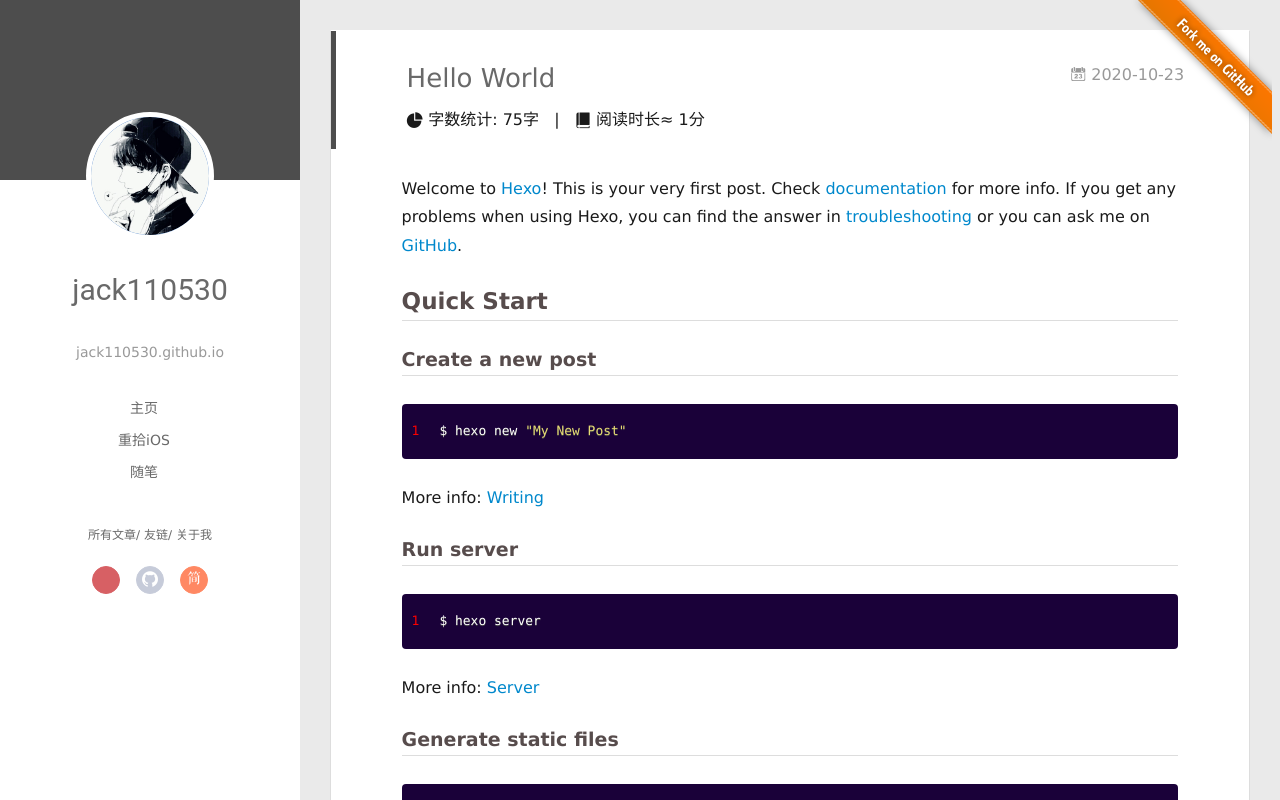
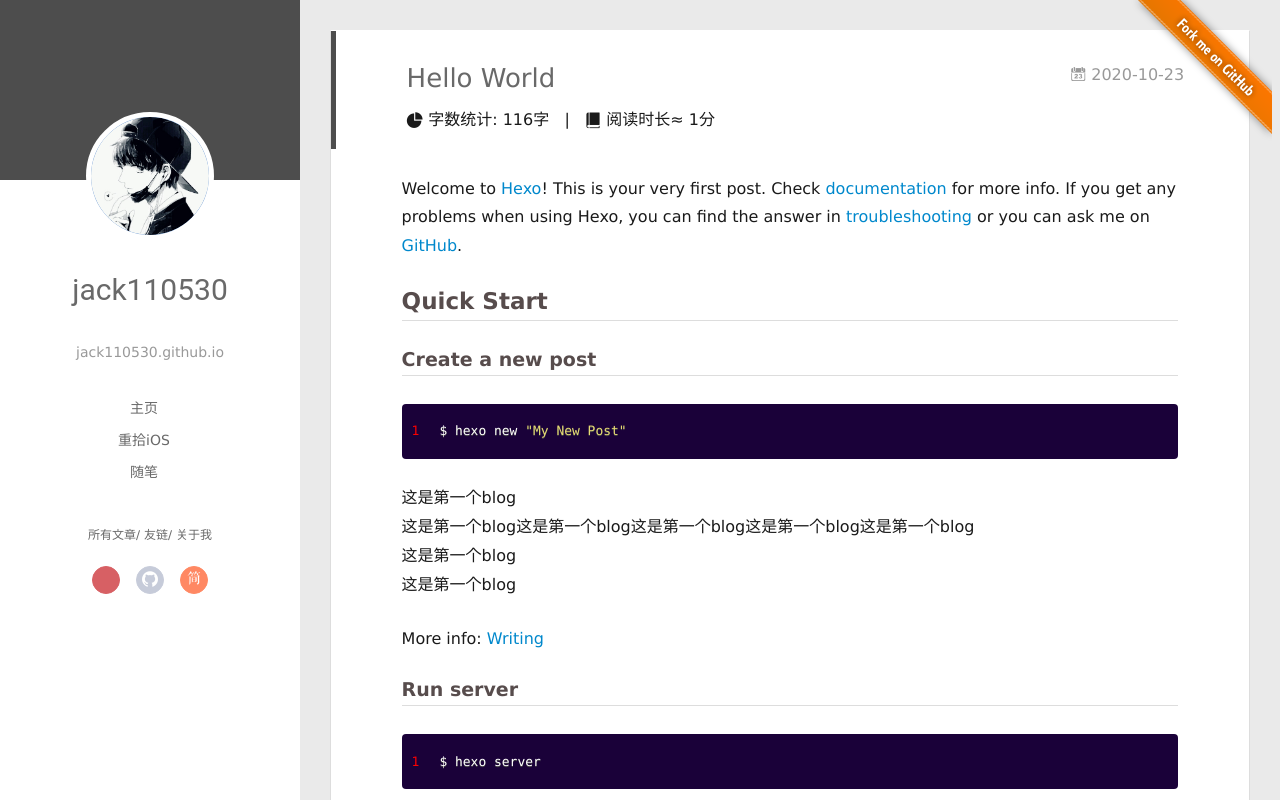
Before and after one commit to jack110530/jack110530.github.io, a plain HTML site: page hello-world/index.html in a window 1280 px wide. Drawn offline with Linux system fonts and the light colour scheme; some packages are replaced by stand-ins of ours; no server answers; animation ran at ten frames a second; a script that the page names is missing; some icons are missing.

Commit message:
Site updated: 2020-10-23 17:35:52

```diff
--- a/hello-world/index.html
+++ b/hello-world/index.html
@@ -18,7 +18,7 @@
 <meta property="og:description" content="Welcome to Hexo! This is your very first post. Check documentation for more info. If you get any problems when using Hexo, you can find the answer in troubleshooting or you can ask me on GitHub. Quick">
 <meta property="og:locale" content="en_US">
 <meta property="article:published_time" content="2020-10-23T09:16:36.710Z">
-<meta property="article:modified_time" content="2020-10-23T09:28:04.703Z">
+<meta property="article:modified_time" content="2020-10-23T09:35:02.939Z">
 <meta property="article:author" content="jack110530">
 <meta property="article:tag" content="property">
 <meta name="twitter:card" content="summary">
@@ -239,7 +239,7 @@
       <!-- 百度字体平台:http://fontstore.baidu.com/static/editor/index.html -->
       <i class="icon-statistics"></i>
       <span class="post-meta-item-text"> 字数统计:</span>
-      <span class="post-count">75字</span>
+      <span class="post-count">116字</span>
     </span>
   </span>
 
@@ -263,6 +263,7 @@
 <h2 id="Quick-Start"><a href="#Quick-Start" class="headerlink" title="Quick Start"></a>Quick Start</h2><h3 id="Create-a-new-post"><a href="#Create-a-new-post" class="headerlink" title="Create a new post"></a>Create a new post</h3><figure class="highlight bash"><table><tr><td class="gutter"><pre><span class="line">1</span><br></pre></td><td class="code"><pre><span class="line">$ hexo new <span class="string">&quot;My New Post&quot;</span></span><br></pre></td></tr></table></figure>
 <a id="more"></a>
 
+<p>这是第一个blog<br>这是第一个blog这是第一个blog这是第一个blog这是第一个blog这是第一个blog<br>这是第一个blog<br>这是第一个blog</p>
 <p>More info: <a target="_blank" rel="noopener" href="https://hexo.io/docs/writing.html">Writing</a></p>
 <h3 id="Run-server"><a href="#Run-server" class="headerlink" title="Run server"></a>Run server</h3><figure class="highlight bash"><table><tr><td class="gutter"><pre><span class="line">1</span><br></pre></td><td class="code"><pre><span class="line">$ hexo server</span><br></pre></td></tr></table></figure>
 
```
